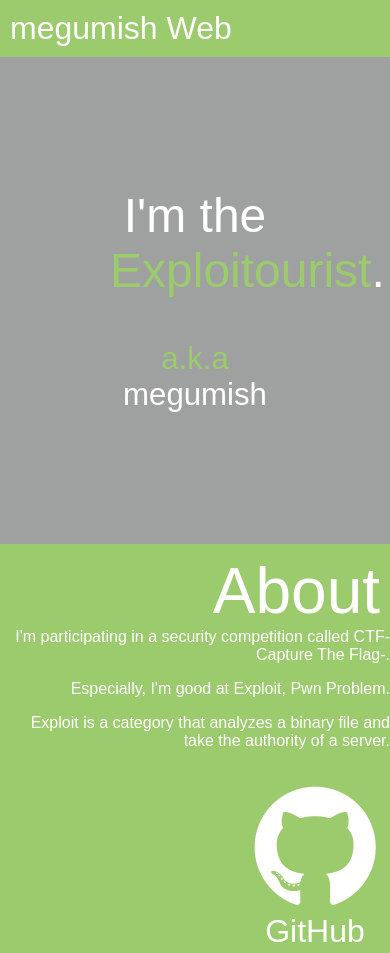
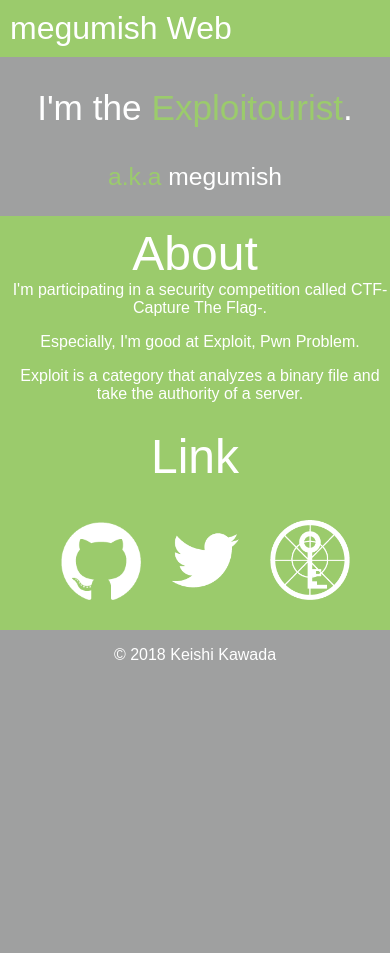
Before and after one commit to megumish/megumish-web, a plain HTML site: page index.html in a window 390 px wide. Shown: the top 953 px of the page. After the commit the page ends 844 px from the top, so only its background shows below. Drawn offline with Linux system fonts and the light colour scheme.

Commit message:
more beautiful

```diff
--- a/css/original.sass
+++ b/css/original.sass
@@ -3,63 +3,134 @@ $base-color: #9FA0A0
 $accent-color: #9BCB6C
 
 
-body
-    margin: 0
-    font-family: $font-stack
-    background-color: $base-color
-    color: white
+@media only screen and (min-width:641px)
+    body
+        margin: 0
+        font-family: $font-stack
+        background-color: $base-color
+        color: white
 
-    h1
-        font-weight: 500
-        font-style: normal
-        margin-top: 0px
+        h1
+            font-weight: 500
+            font-style: normal
+            margin-top: 0px
+            padding: 10px
+        header
+            background-color: $accent-color
+        .exploitourist
+            text-align: center
+            background-color: $base-color
+            padding: 0
+            font-size: 140%
+            .green
+                color: $accent-color
+            p
+                color: $accent-color
+                font-size: 180%
+                .white
+                    color: white
+        .about
+            text-align: center
+            padding-bottom: 10px
+            margin-bottom: 10px
+            background-color: $accent-color
+            background-size: cover
+            h1
+                display: inline-block
+                padding-bottom: 0px
+                margin-bottom: 0px
+                font-size: 300%
+            p
+                padding-top: 0px
+                margin-top: 0px
+        .copyright
+            text-align: center
+            background-color: $base-color
+            background-size: cover
+    .links
+        text-align: center
+        margin-left: 1%
+        padding-left: 1%
+        padding-top: 10px
+        height: auto
+    .link
+        display: inline-block
+        padding-left: 2%
+        width: auto
+        margin: 1%
+        p
+            padding: 0
+            margin: 0
+    .clearfix:after
+        display: block
+        clear: both
+        content: ""
+@media only screen and (max-width:640px)
+    body
+        margin: 0
+        font-family: $font-stack
+        background-color: $base-color
+        color: white
+
+        h1
+            font-weight: 500
+            font-style: normal
+            margin-top: 0px
+            padding: 10px
+        header
+            background-color: $accent-color
+        .exploitourist
+            text-align: center
+            background-color: $base-color
+            padding: 1
+            margin: 1
+            font-size: 110%
+            .green
+                color: $accent-color
+            p
+                color: $accent-color
+                font-size: 140%
+                .white
+                    color: white
+        .about
+            text-align: center
+            padding-left: 0px
+            margin-left: 0px
+            padding-bottom: 10px
+            margin-bottom: 10px
+            background-color: $accent-color
+            background-size: cover
+            h1
+                display: inline-block
+                padding-bottom: 0px
+                margin-bottom: 0px
+                font-size: 300%
+            p
+                padding-left: 10px
+                padding-top: 0px
+                margin-top: 0px
+        .copyright
+            text-align: center
+            background-color: $base-color
+            background-size: cover
+    .links
+        text-align: left
+        padding-left: 13%
+        padding-top: 10px
+        height: auto
+    .link
+        display: inline-block
+        height: 50px
+        width: 80px
+        margin: 0px
         padding: 10px
-    header
-        background-color: $accent-color
-    .exploitourist
-        text-align: center
-        background-color: $base-color
-        padding: 100px
-        font-size: 150%
-        .green
-            color: $accent-color
+        font-size: 50%
+        img
+            width: 100%
         p
-            color: $accent-color
-            font-size: 130%
-            .white
-                color: white
-    .about
-        text-align: right
-        padding-bottom: 10px
-        margin-bottom: 10px
-        background-color: $accent-color
-        background-size: cover
-        h1
-            display: inline-block
-            padding-bottom: 0px
-            margin-bottom: 0px
-            font-size: 400%
-        p
-            padding-top: 0px
-            margin-top: 0px
-    .copyright
-        text-align: center
-        background-color: $base-color
-        background-size: cover
-.links
-    text-align: center
-    padding-top: 10px
-    height: auto
-.link
-    display: inline-block
-    padding-left: 200px
-    height: 100px
-    margin: 10px
-    font-size: 200%
-    p
-        padding: 0
-        margin: 0
-.clearfix:after
-    display: block
-    clear: both
-    content: ""
+            padding: 0
+            margin: 0
+    .clearfix:after
+        display: block
+        clear: both
+        content: ""
--- a/index.html
+++ b/index.html
@@ -29,18 +29,16 @@
             <p>I'm participating in a security competition called CTF-Capture The Flag-. </p>
             <p>Especially, I'm good at Exploit, Pwn Problem. </p>
             <p>Exploit is a category that analyzes a binary file and take the authority of a server.</p>
+            <h1>Link</h1>
             <ul class="links clearfix">
                 <li class="link">
-                    <a href="https://github.com/megumish"><img src="./img/GitHub.png" alt=""/></a>
-                    <p> GitHub </p>
+                    <a href="https://github.com/megumish"><img src="./img/GitHub.png" title="GitHub" alt="GitHub"/></a>
                 </li>
                 <li class="link">
-                    <a href="https://twitter.com/exploitourist"><img src="./img/Twitter.png" alt=""/></a>
-                    <p> Twitter </p>
+                    <a href="https://twitter.com/exploitourist"><img src="./img/Twitter.png" title="Twitter" alt="Twitter"/></a>
                 </li>
                 <li class="link">
-                    <a href="https://harekaze.com/"><img src="./img/Harekaze.png" alt=""/></a>
-                    <p> Harekaze </p>
+                    <a href="https://harekaze.com/"><img src="./img/Harekaze.png" title="Team:Harekaze" alt="Team:Harekaze"/></a>
                 </li>
             </ul>
         </div>
```
Also changed, not shown: css/original.css.
